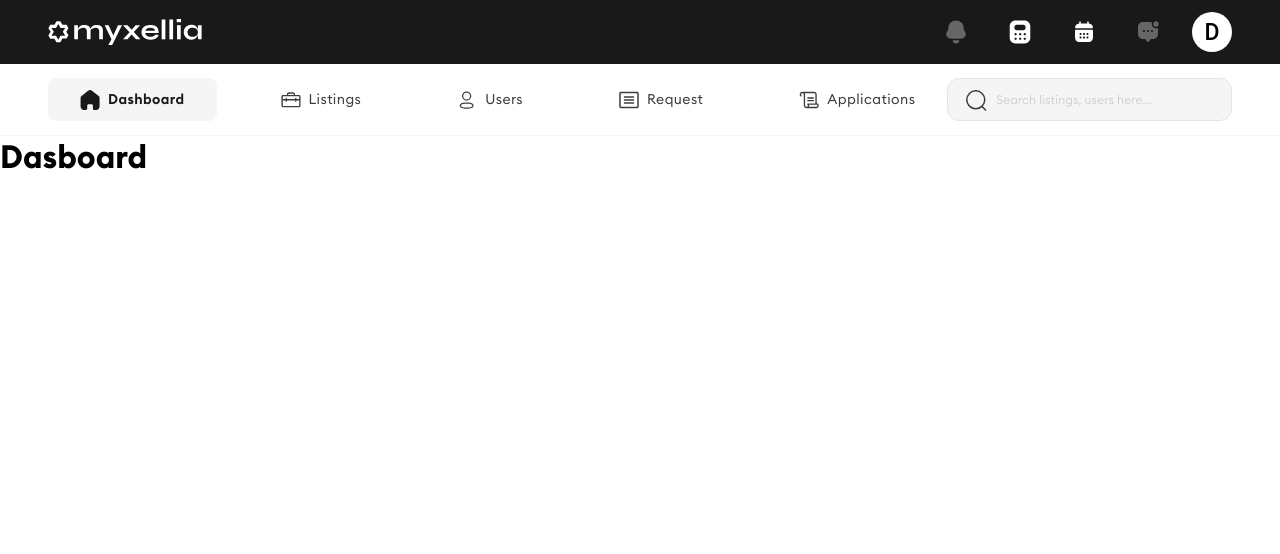
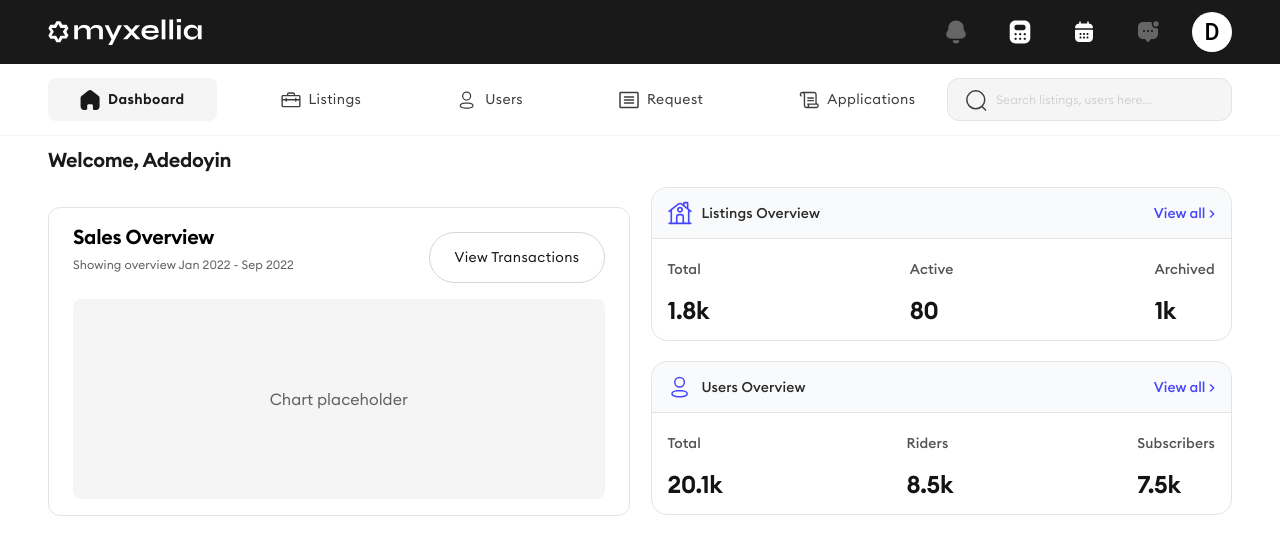
Before and after one commit to doyinDev1/myxellia, a Next.js app: page / in a window 1280 px wide. Shown: the top 554 px of the page. Built offline with nearby package versions, Linux system fonts and the light colour scheme.

Commit message:
feat: refactor dashboard cards with reusable MetricsOverviewCard

```diff
--- a/src/app/layout.tsx
+++ b/src/app/layout.tsx
@@ -2,6 +2,7 @@ import type { Metadata } from "next";
 import "./globals.css";
 import { euclidCircularB } from "@/styles";
 import { Navbar } from "@/components";
+import { Container } from "@mui/material";
 
 export const metadata: Metadata = {
   title: "Myxellia",
@@ -17,7 +18,9 @@ export default function RootLayout({
     <html lang="en">
       <body className={`${euclidCircularB.variable}`}>
         <Navbar />
-        {children}
+        <Container maxWidth="xl">
+          {children}
+        </Container>
       </body>
     </html>
   );
--- a/src/app/page.tsx
+++ b/src/app/page.tsx
@@ -1,8 +1,30 @@
+import { Heading } from "@/components";
+import { colors } from "@/styles";
+import { Box } from "@mui/material";
+import { SalesOverviewCard, ListingsOverviewCard, UsersOverviewCard } from "@/components/ui";
 
 export default function Home() {
   return (
-    <div>
-      <h1>Dasboard</h1>
-    </div>
+    <>
+      <Box sx={{ margin: "12px 24px 16px 24px" }}>
+        <Heading sx={{ fontWeight: 600, fontSize: 20, color: colors.primary.main, marginBottom: 2 }}>Welcome, Adedoyin</Heading>
+        <Box sx={{
+          display: 'flex',
+          flexDirection: "row",
+          gap: "21px",
+          flexWrap: 'wrap',
+          alignItems: 'center'
+        }}>
+          <Box sx={{ flex: { xs: '1 1 100%', md: '1 1 calc(50% - 12px)' } }}>
+            <SalesOverviewCard />
+          </Box>
+          <Box sx={{ flex: { xs: '1 1 100%', md: '1 1 calc(50% - 12px)' } }}>
+            <ListingsOverviewCard />
+            <UsersOverviewCard />
+          </Box>
+        </Box>
+      </Box>
+
+    </>
   );
 }
--- /dev/null
+++ b/src/components/svgs/HomeIcon.tsx
@@ -0,0 +1,16 @@
+import React from "react";
+import SvgIcon, { SvgIconProps } from "@mui/material/SvgIcon";
+
+export const HomeIcon = (props: SvgIconProps) => (
+    <SvgIcon {...props} viewBox="0 0 22 21">
+        <path d="M21 20H1M1 9L9.126 2.5C9.65793 2.07449 10.3188 1.84267 11 1.84267C11.6812 1.84267 12.3421 2.07449 12.874 2.5L21 9M14.5 3.5V1.5C14.5 1.36739 14.5527 1.24021 14.6464 1.14645C14.7402 1.05268 14.8674 1 15 1H17.5C17.6326 1 17.7598 1.05268 17.8536 1.14645C17.9473 1.24021 18 1.36739 18 1.5V6.5M3 20V7.5M19 20V7.5"
+            stroke="currentColor"
+            strokeWidth="1.5"
+            strokeLinecap="round"
+            fill="none" />
+        <path d="M14 20V15C14 13.586 14 12.879 13.56 12.44C13.122 12 12.415 12 11 12C9.585 12 8.879 12 8.44 12.44C8 12.878 8 13.585 8 15V20M13 7.5C13 8.03043 12.7893 8.53914 12.4142 8.91421C12.0391 9.28929 11.5304 9.5 11 9.5C10.4696 9.5 9.96086 9.28929 9.58579 8.91421C9.21071 8.53914 9 8.03043 9 7.5C9 6.96957 9.21071 6.46086 9.58579 6.08579C9.96086 5.71071 10.4696 5.5 11 5.5C11.5304 5.5 12.0391 5.71071 12.4142 6.08579C12.7893 6.46086 13 6.96957 13 7.5Z"
+            stroke="currentColor"
+            strokeWidth="1.5"
+            fill="none" />
+    </SvgIcon>
+);
--- a/src/components/svgs/index.ts
+++ b/src/components/svgs/index.ts
@@ -9,3 +9,4 @@ export * from "./UsersIcon";
 export * from "./RequestIcon";
 export * from "./ApplicationsIcon";
 export * from "./SearchIcon";
+export * from "./HomeIcon";
--- /dev/null
+++ b/src/components/ui/CardWrapper.tsx
@@ -0,0 +1,25 @@
+import { colors } from "@/styles";
+import { Box, SxProps } from "@mui/material";
+import { ReactNode } from "react";
+
+interface CardWrapperProps {
+    children: ReactNode;
+    sx?: SxProps;
+}
+
+export const CardWrapper = ({ children, sx }: CardWrapperProps) => {
+    return (
+        <Box
+            sx={{
+                padding: "16px 24px",
+                borderRadius: "12px",
+                border: "1px solid",
+                borderColor: colors.secondary[200],
+                backgroundColor: "white",
+                ...sx
+            }}
+        >
+            {children}
+        </Box>
+    );
+};
--- /dev/null
+++ b/src/components/ui/ListingsOverviewCard.tsx
@@ -0,0 +1,19 @@
+import { MetricsOverviewCard } from "./MetricsOverviewCard";
+import { HomeIcon } from "../svgs";
+import { colors } from "@/styles";
+
+const listingsMetrics = [
+    { label: "Total", value: "1.8k" },
+    { label: "Active", value: "80" },
+    { label: "Archived", value: "1k" }
+];
+
+export const ListingsOverviewCard = () => {
+    return (
+        <MetricsOverviewCard
+            title="Listings Overview"
+            icon={<HomeIcon sx={{ fontSize: 24, color: colors.secondary.main }} />}
+            metrics={listingsMetrics}
+        />
+    );
+};
--- /dev/null
+++ b/src/components/ui/MetricsOverviewCard.tsx
@@ -0,0 +1,55 @@
+"use client";
+import { Box, styled } from "@mui/material";
+import { OverviewCard } from "./OverviewCard";
+import { colors } from "@/styles";
+import { Heading, Paragraph } from "../typography";
+import { ReactNode } from "react";
+
+const StyledHeading = styled(Heading)({
+    color: colors.gray[900],
+    fontSize: 24
+});
+
+const StyledParagraph = styled(Paragraph)({
+    color: colors.gray[600],
+    fontWeight: 500,
+    fontSize: 14
+});
+
+const StyledBox = styled(Box)({
+    display: "flex",
+    flexDirection: "column",
+    gap: 16
+});
+
+interface Metric {
+    label: string;
+    value: string | number;
+    color?: string;
+}
+
+interface MetricsOverviewCardProps {
+    title: string;
+    icon: ReactNode;
+    metrics: Metric[];
+}
+
+export const MetricsOverviewCard = ({ title, icon, metrics }: MetricsOverviewCardProps) => {
+    return (
+        <OverviewCard
+            title={title}
+            icon={icon}
+        >
+            {metrics.map((metric, index) => (
+                <StyledBox key={index}>
+                    <StyledParagraph>
+                        {metric.label}
+                    </StyledParagraph>
+                    <StyledHeading sx={{ color: metric.color || colors.gray[900] }}>
+                        {metric.value}
+                    </StyledHeading>
+                </StyledBox>
+            ))}
+        </OverviewCard>
+    );
+};
--- /dev/null
+++ b/src/components/ui/OverviewCard.tsx
@@ -0,0 +1,76 @@
+"use client";
+import { Box, Link, styled } from "@mui/material";
+import { ReactNode } from "react";
+import { colors } from "@/styles";
+import { Paragraph } from "../typography";
+
+interface OverviewCardProps {
+    title: string;
+    icon: ReactNode;
+    viewAll?: boolean;
+    children?: ReactNode;
+}
+
+const StyledBox = styled(Box)({
+    marginBottom: "20px",
+    borderTopLeftRadius: "16px",
+    borderTopRightRadius: "16px",
+    border: "1px solid",
+    borderColor: colors.secondary[200],
+    backgroundColor: "white",
+    borderBottomLeftRadius: "16px",
+    borderBottomRightRadius: "16px",
+});
+
+const WrapperBox = styled(Box)({
+    display: "flex",
+    justifyContent: "space-between",
+    alignItems: "center",
+    backgroundColor: colors.gray[700],
+    borderBottom: "1px solid",
+    borderColor: colors.secondary[200],
+    borderTopLeftRadius: "16px",
+    borderTopRightRadius: "16px",
+    padding: "13px 16px",
+});
+
+const BottomBox = styled(Box)({
+    display: "flex",
+    gap: 4,
+    padding: "20px 16px 16px 16px",
+    justifyContent: "space-between",
+});
+
+export const OverviewCard = ({ title, icon, viewAll = true, children }: OverviewCardProps) => {
+    return (
+        <StyledBox>
+            <WrapperBox>
+                <Box sx={{ display: "flex", alignItems: "center", gap: "10px" }}>
+                    {icon}
+                    <Paragraph sx={{ fontWeight: 500, fontSize: 14, color: colors.gray[800] }}>
+                        {title}
+                    </Paragraph>
+                </Box>
+                {viewAll && (
+                    <Link
+                        href="#"
+                        sx={{
+                            textDecoration: "none",
+                            color: colors.secondary.main,
+                            fontSize: "14px",
+                            fontWeight: 500,
+                            "&:hover": {
+                                textDecoration: "underline"
+                            }
+                        }}
+                    >
+                        View all &gt;
+                    </Link>
+                )}
+            </WrapperBox>
+            <BottomBox>
+                {children}
+            </BottomBox>
+        </StyledBox>
+    );
+};
--- /dev/null
+++ b/src/components/ui/SalesOverviewCard.tsx
@@ -0,0 +1,55 @@
+"use client";
+import { Box, Button, Stack, styled } from "@mui/material";
+import { CardWrapper } from "./CardWrapper";
+import { Heading, Paragraph } from "..";
+import { colors } from "@/styles";
+
+const StyledStack = styled(Stack)({
+    marginTop: -8,
+    marginBottom: 16,
+    justifyContent: "space-between",
+    flexDirection: "row",
+    alignItems: "center"
+});
+
+export const SalesOverviewCard = () => {
+    return (
+        <CardWrapper>
+            <StyledStack spacing={2}>
+                <Box sx={{ display: "flex", flexDirection: "column", gap: 1, }}>
+                    <Heading >Sales Overview</Heading>
+                    <Paragraph sx={{ color: colors.gray[500], fontSize: 12 }}>
+                        Showing overview Jan 2022 - Sep 2022
+                    </Paragraph>
+                </Box>
+                <Button
+                    variant="outlined"
+                    sx={{
+                        textTransform: "none",
+                        borderRadius: "72px",
+                        borderColor: colors.gray[550],
+                        color: colors.primary.main,
+                        fontSize: 14,
+                        fontFamily: "var(--font-euclid-circular-b), sans-serif",
+                        fontWeight: 400,
+                        padding: "12px 24px",
+
+                    }}
+                >
+                    View Transactions
+                </Button>
+            </StyledStack>
+            <Box sx={{
+                height: "200px",
+                backgroundColor: "rgba(0, 0, 0, 0.04)",
+                borderRadius: "8px",
+                display: "flex",
+                alignItems: "center",
+                justifyContent: "center",
+                color: "text.secondary"
+            }}>
+                Chart placeholder
+            </Box>
+        </CardWrapper>
+    );
+};
--- /dev/null
+++ b/src/components/ui/UsersOverviewCard.tsx
@@ -0,0 +1,19 @@
+import { MetricsOverviewCard } from "./MetricsOverviewCard";
+import { UsersIcon } from "../svgs";
+import { colors } from "@/styles";
+
+const usersMetrics = [
+    { label: "Total", value: "20.1k" },
+    { label: "Riders", value: "8.5k" },
+    { label: "Subscribers", value: "7.5k" }
+];
+
+export const UsersOverviewCard = () => {
+    return (
+        <MetricsOverviewCard
+            title="Users Overview"
+            icon={<UsersIcon sx={{ fontSize: 24, color: colors.secondary.main }} />}
+            metrics={usersMetrics}
+        />
+    );
+};
--- a/src/components/ui/index.ts
+++ b/src/components/ui/index.ts
@@ -1 +1,7 @@
 export * from "./UserProfileHover";
+export * from "./CardWrapper";
+export * from "./SalesOverviewCard";
+export * from "./OverviewCard";
+export * from "./MetricsOverviewCard";
+export * from "./ListingsOverviewCard";
+export * from "./UsersOverviewCard";
--- a/src/styles/colors.ts
+++ b/src/styles/colors.ts
@@ -13,7 +13,12 @@ export const colors = {
       200: "#919191",
       300: "#F5F5F5",
       400: "#3D3D3D",
+      500: "#606060",
+      550: "#D6D6D6",
       600: "#525252",
+      700: "#F9FAFB",
+      800: "#292929",
+      900: "#141414"
     },
     error: {
         main: "#B91C1C",
```
